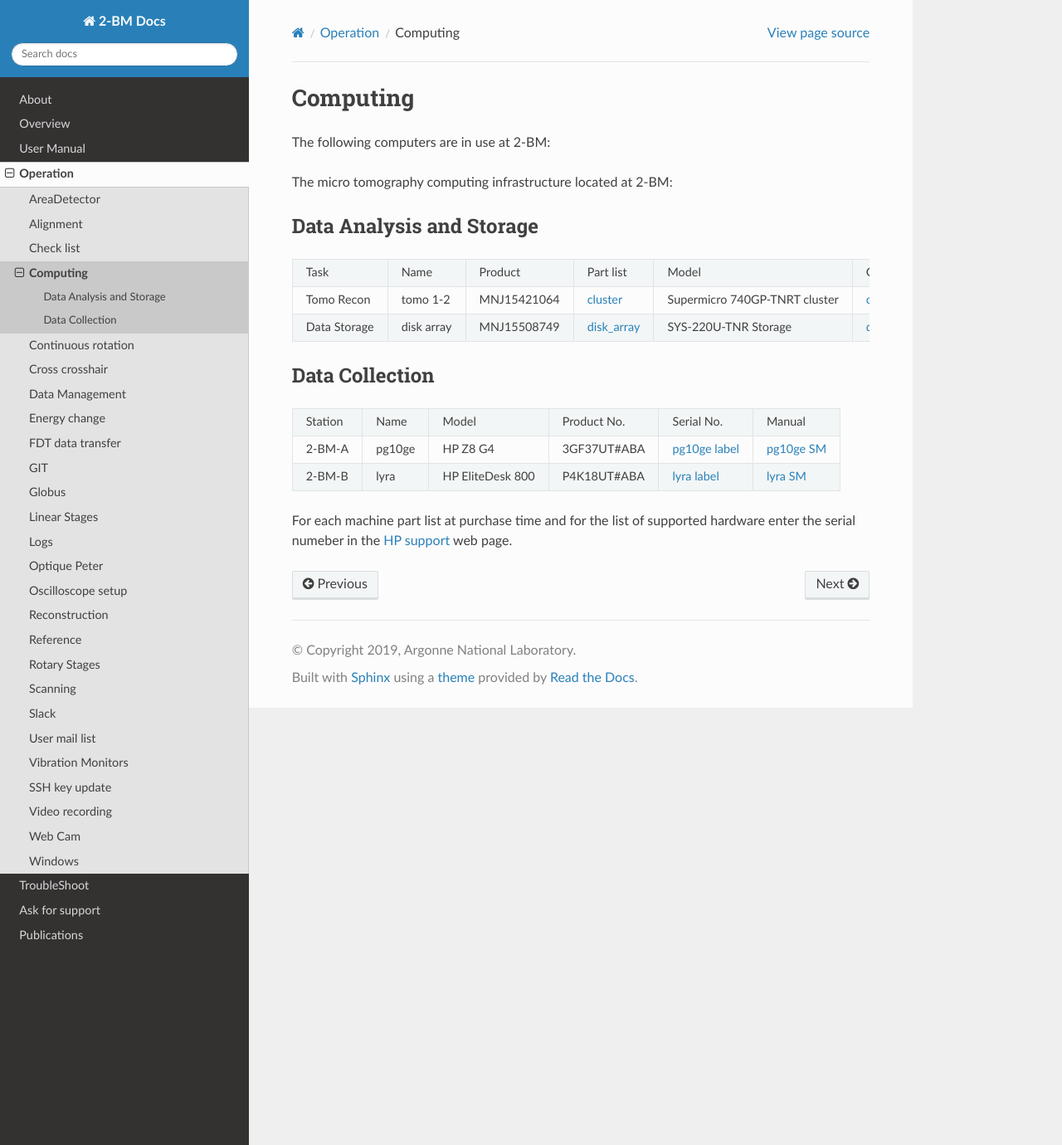
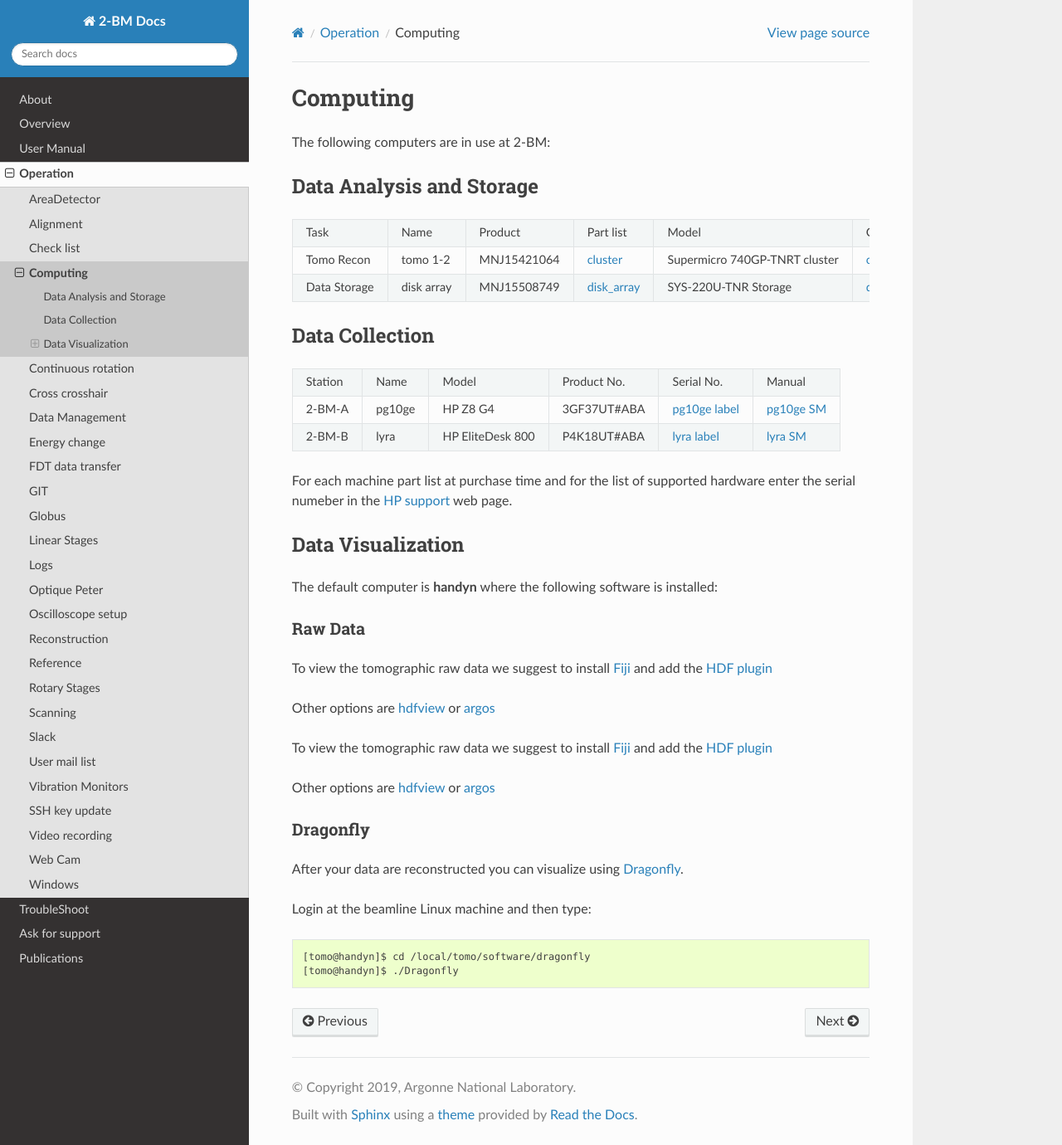
Before and after one commit to xray-imaging/2bm-docs, a Sphinx documentation site: the page built from docs/source/ops/item_022.rst, in a window 1280 px wide and 1380 px high. Shown: the whole window at 83% size. Built offline with Sphinx 7.4.7 and the Read the Docs theme 2.0.0, drawn with Linux system fonts in a browser that asks for light colours; the version number could not be read and is left out.

Commit message:
added Computing

```diff
--- a/docs/source/ops/item_022.rst
+++ b/docs/source/ops/item_022.rst
@@ -11,7 +11,6 @@ The following computers are in use at 2-BM:
 .. _cluster_quote: https://anl.box.com/s/j7wz6li4afoq2gs5g8feehmmz8q7whuy
 .. _disk_array_quote: https://anl.box.com/s/sbft8cbt2xcpzuuvikixr82dn9jf6zog
 
-The micro tomography computing infrastructure located at 2-BM:
 
 Data Analysis and Storage
 -------------------------
@@ -42,3 +41,36 @@ For each machine part list at purchase time and for the list of supported hardwa
 .. _pg10ge SM: https://anl.box.com/s/m1u8o62wbr27n26iotfnbhgpncwsapcq
 .. _lyra label: https://anl.box.com/s/lrjiwsfzwbe51gueb6vpyinqav86qx6o
 .. _lyra SM: https://anl.box.com/s/dv0ub0gdjhs7q3h50ehgro6gaesbxcjf
+
+
+Data Visualization
+------------------
+
+The default computer is **handyn** where the following software is installed:
+
+Raw Data
+~~~~~~~~
+
+To view the tomographic raw data we suggest to install `Fiji <https://imagej.net/Fiji>`_ and add
+the `HDF plugin <https://github.com/paulscherrerinstitute/ch.psi.imagej.hdf5>`_
+
+Other options are `hdfview <https://support.hdfgroup.org/products/java/hdfview/>`_ or
+`argos <https://github.com/titusjan/argos>`_
+
+To view the tomographic raw data we suggest to install `Fiji <https://imagej.net/Fiji>`_ and add
+the `HDF plugin <https://github.com/paulscherrerinstitute/ch.psi.imagej.hdf5>`_
+
+Other options are `hdfview <https://support.hdfgroup.org/products/java/hdfview/>`_ or
+`argos <https://github.com/titusjan/argos>`_
+
+
+Dragonfly
+~~~~~~~~~
+
+
+After your data are reconstructed you can visualize using `Dragonfly <https://www.theobjects.com/dragonfly/index.html>`_.
+
+Login at the beamline Linux machine and then type::
+
+    [tomo@handyn]$ cd /local/tomo/software/dragonfly
+    [tomo@handyn]$ ./Dragonfly
```
